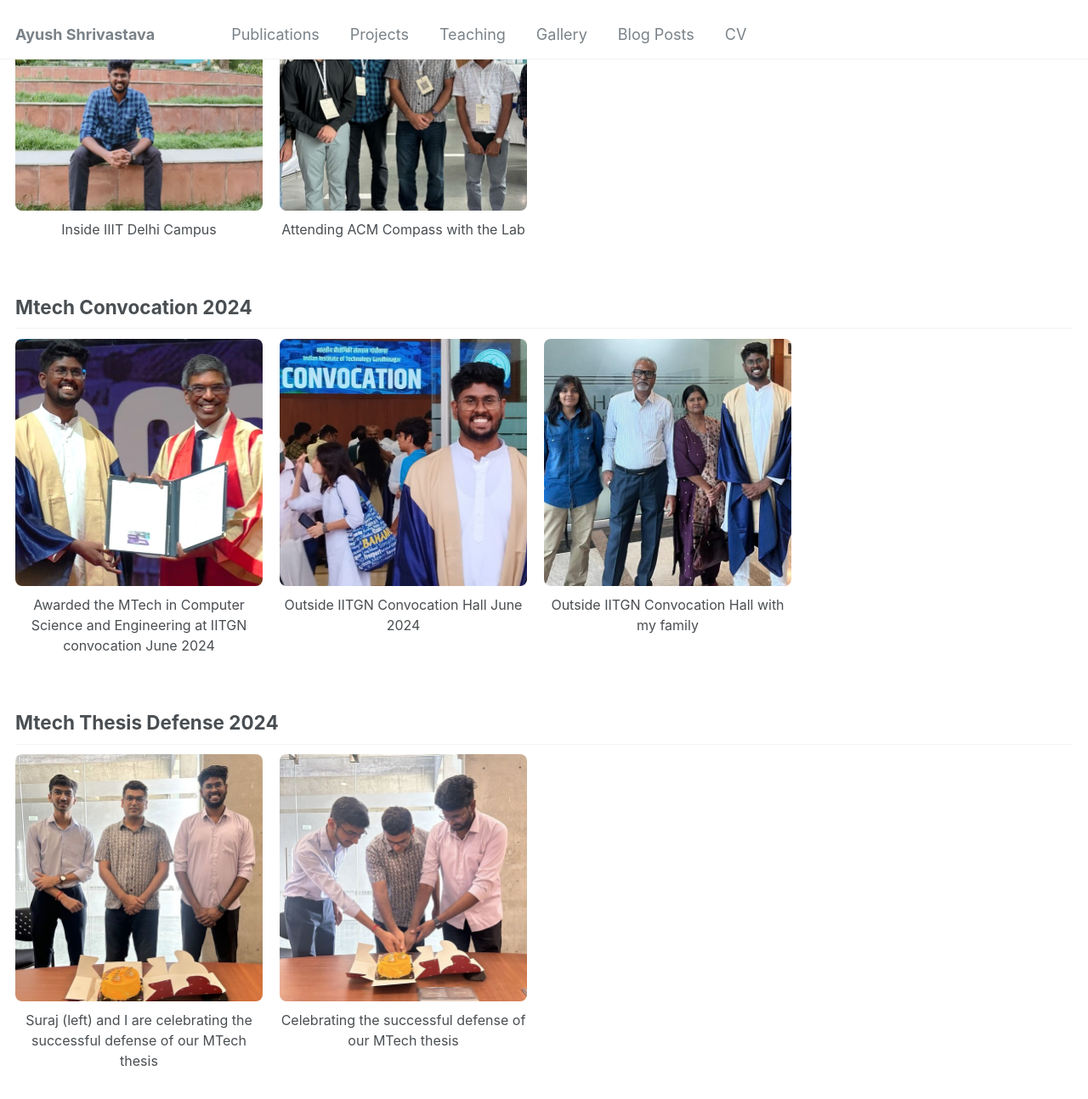
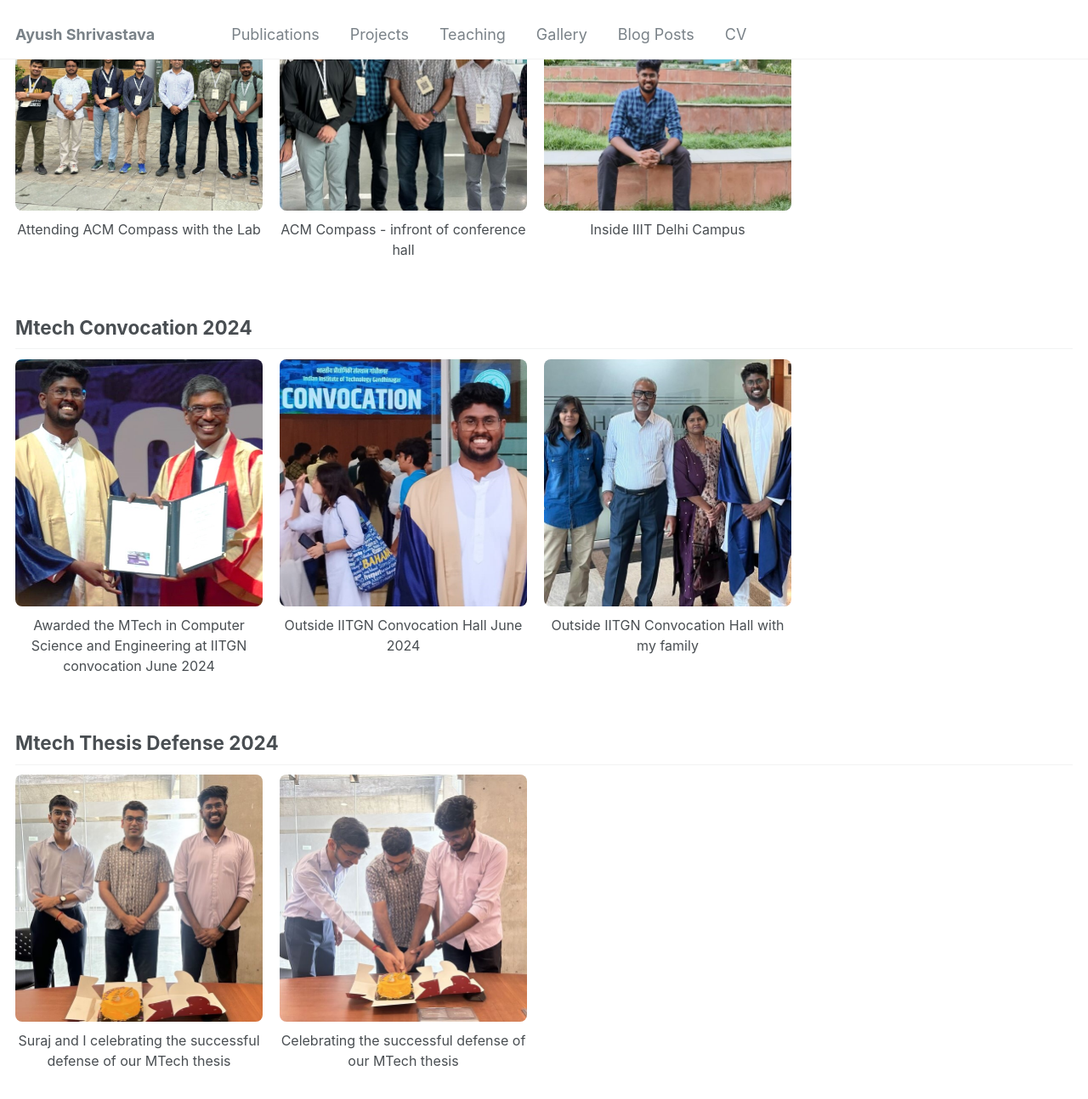
Before and after one commit to AyushShrivstava/AyushShrivstava.github.io, a Jekyll site: the page built from _pages/gallery.md, in a window 1280 px wide and 1400 px high, scrolled down 346 px. Shown: the top 1294 px of the window at 85% size. Built offline with Jekyll 4.4.1, drawn with Linux system fonts in a browser that asks for light colours.

Commit message:
Adding photos

```diff
--- a/_pages/gallery.md
+++ b/_pages/gallery.md
@@ -51,12 +51,16 @@ Welcome to my gallery! Here you'll find a collection of images from my life, inc
 ## ACM Compass 2024 @IIIT_Delhi
 <div class="gallery-container">
   <div class="gallery-item">
-    <img src="../images/gallery/IIITD1.jpg" alt="Awarded the MTech">
-    <p>Inside IIIT Delhi Campus</p>
+    <img src="../images/gallery/compass24.jpg" alt="Outside IIIT Delhi main Academics Building">
+    <p>Attending ACM Compass with the Lab</p>
   </div>
   <div class="gallery-item">
-    <img src="../images/gallery/ACM_Compass1.jpg" alt="Outside IITGN Convocation Hall 2024">
-    <p>Attending ACM Compass with the Lab</p>
+    <img src="../images/gallery/ACM_Compass1.jpg" alt="ACM Compass inside Conference Hall">
+    <p>ACM Compass - infront of conference hall</p>
+  </div>
+  <div class="gallery-item">
+    <img src="../images/gallery/IIITD1.jpg" alt="Near IIITD gate">
+    <p>Inside IIIT Delhi Campus</p>
   </div>
   <!-- Add more images here with descriptions -->
 </div>
@@ -82,7 +86,7 @@ Welcome to my gallery! Here you'll find a collection of images from my life, inc
 <div class="gallery-container">
   <div class="gallery-item">
     <img src="../images/gallery/MtechThesisDefense.jpg" alt="2024 June Mtech defense">
-    <p>Suraj (left) and I are celebrating the successful defense of our MTech thesis</p>
+    <p>Suraj and I celebrating the successful defense of our MTech thesis</p>
   </div>
   <div class="gallery-item">
     <img src="../images/gallery/MtechThesisDefense3.jpg" alt="2024 June Mtech defense">
```
Also changed, not shown: images/gallery/compass24.jpg (added), images/gallery/convocation4.JPG (added).
